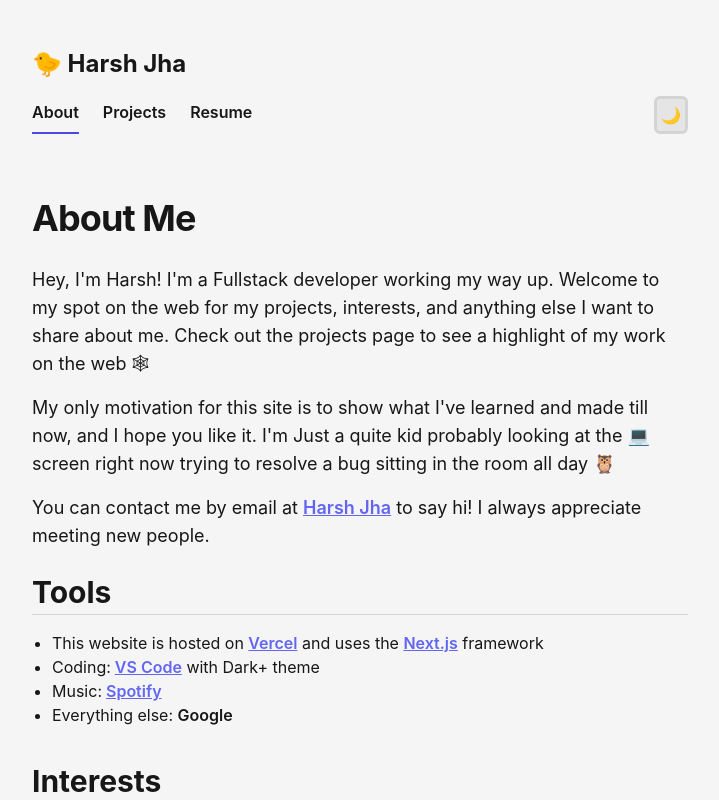
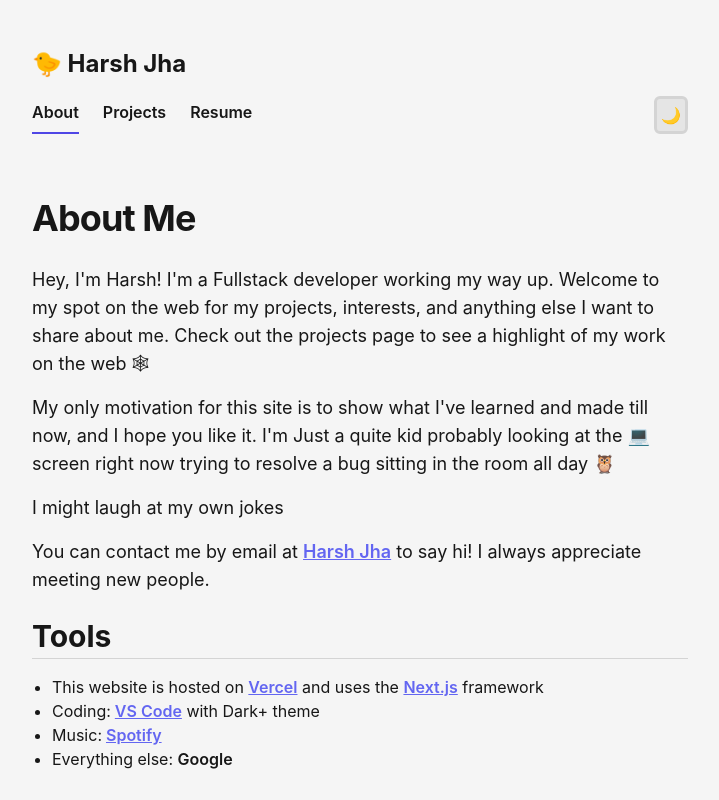
Before and after one commit to harshjha872/Portfolio-White, a Next.js app: page /about in a window 1280 px wide. Shown: the top 800 px of the page, without its empty margins (280-999 px from the left). Built offline with nearby package versions, Linux system fonts and the light colour scheme.

Commit message:
resume update

```diff
--- a/pages/about.js
+++ b/pages/about.js
@@ -26,6 +26,7 @@
           probably looking at the 💻 screen right now trying to resolve a bug
           sitting in the room all day 🦉
         </div>
+        <div className="pt-4 text-lg">I might laugh at my own jokes</div>
         {/* <div className="pt-4 text-lg">
           I&apos;m Just a quite kid probably looking at the computer screen
           right now trying to resolve a bug sitting in the room all day
```
Also changed, not shown: 1 other file (tests, documents, lock files or other folders).
